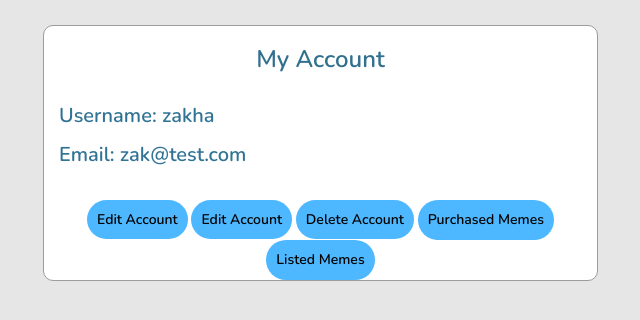
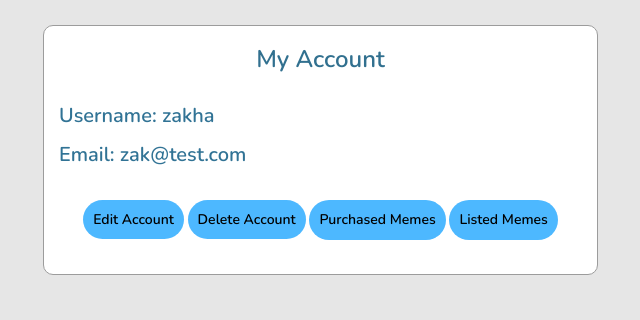
Before and after one commit to zahidk9/meme-commerce, a Django app: page /memecommerce/account/ in a window 1280 px wide. Shown: the part 167-487 px from the top of the page, without its empty margins (327-967 px from the left). Run offline with Django 3.2, Linux system fonts and the light colour scheme; a user stored in the database is signed in; some libraries are stand-ins or nearby versions.

Commit message:
fixed a few template errors

```diff
--- a/templates/memecommerce/account.html
+++ b/templates/memecommerce/account.html
@@ -22,7 +22,6 @@
 							<div style="text-align:center">
 
 							<a class ="button" href="{% url 'memecommerce:editAccount' %}" class="text-info">Edit Account</a>
-							<a href="{% url 'memecommerce:editAccount' %}" class="button">Edit Account</a>
                             <a href="{% url 'memecommerce:deleteAccount' %}" class="button">Delete Account</a>
 							<input type="submit" name="submit" class="button" value="Purchased Memes">
 							<input type="submit" name="submit" class="button" value="Listed Memes">
--- a/templates/memecommerce/home.html
+++ b/templates/memecommerce/home.html
@@ -28,7 +28,6 @@
 				<div class="caption">
 					<h3>{{ meme.title }}</h3>
 					<p>£{{ meme.price }}</p>
-                    <p>{{ meme.image.url }}</p>
 				</div>
 			</div>
 		</div>
```
Also changed, not shown: db.sqlite3.
